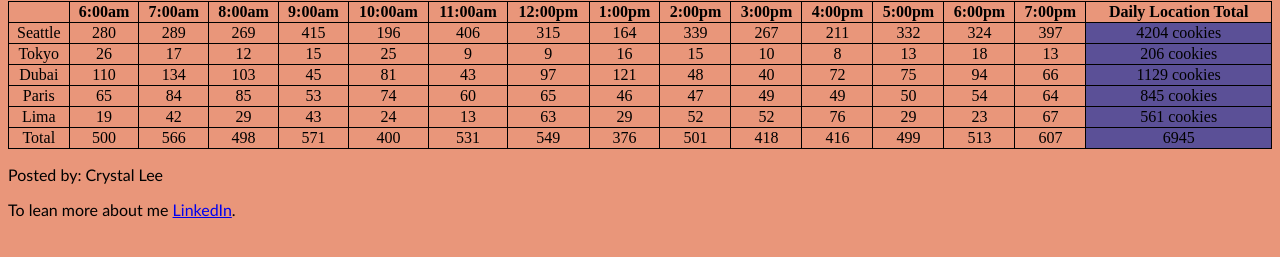
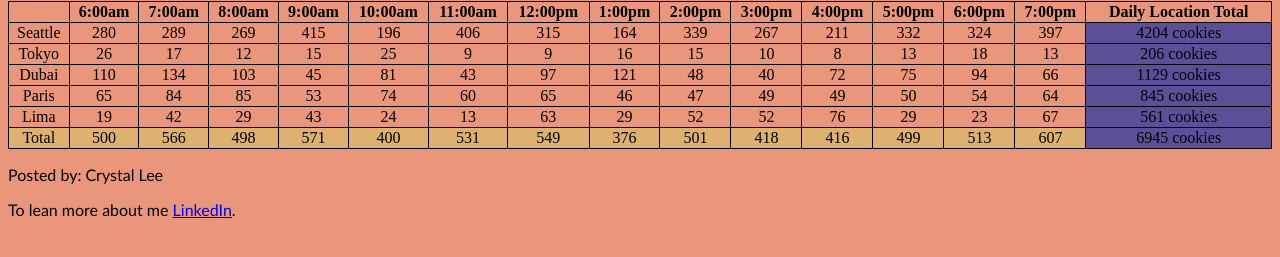
Before and after one commit to crystal-leesj/cookie-stand, a plain HTML site: page index.html in a window 1280 px wide. Shown: the part 81-338 px from the top of the page. Drawn offline with Linux system fonts and the light colour scheme.

Commit message:
Add styles

```diff
--- a/css/style.css
+++ b/css/style.css
@@ -26,6 +26,10 @@ td:last-child {
   background-color: rgb(91, 80, 151);
 }
 
+tr:last-child {
+  background-color: rgb(221, 177, 111);
+}
+
 p {
   font-family: 'Trebuchet MS', Arial, Helvetica, sans-serif;
 }
--- a/js/app.js
+++ b/js/app.js
@@ -70,7 +70,7 @@ function disaplyTotalTable(seattle, tokyo, dubai, paris, lima) {
   for (var i = 0; i < 14; i++) {
     addElement('td', tableRowBody, seattle.cookiesSoldEachHour[i] + tokyo.cookiesSoldEachHour[i] + dubai.cookiesSoldEachHour[i] + paris.cookiesSoldEachHour[i] + lima.cookiesSoldEachHour[i]);
   }
-  addElement('td', tableRowBody, seattle.totalCookies + tokyo.totalCookies + dubai.totalCookies + paris.totalCookies + lima.totalCookies);
+  addElement('td', tableRowBody, seattle.totalCookies + tokyo.totalCookies + dubai.totalCookies + paris.totalCookies + lima.totalCookies + ' cookies');
 }
 
 
```
